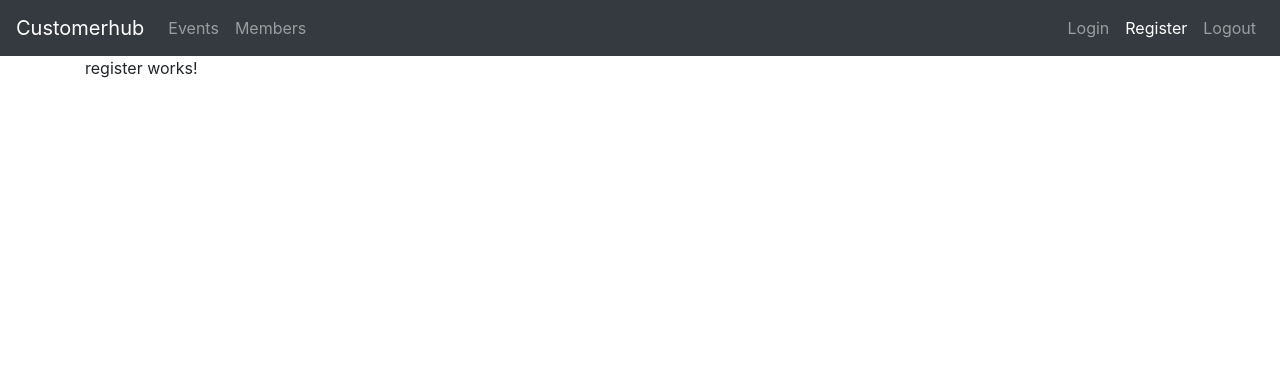
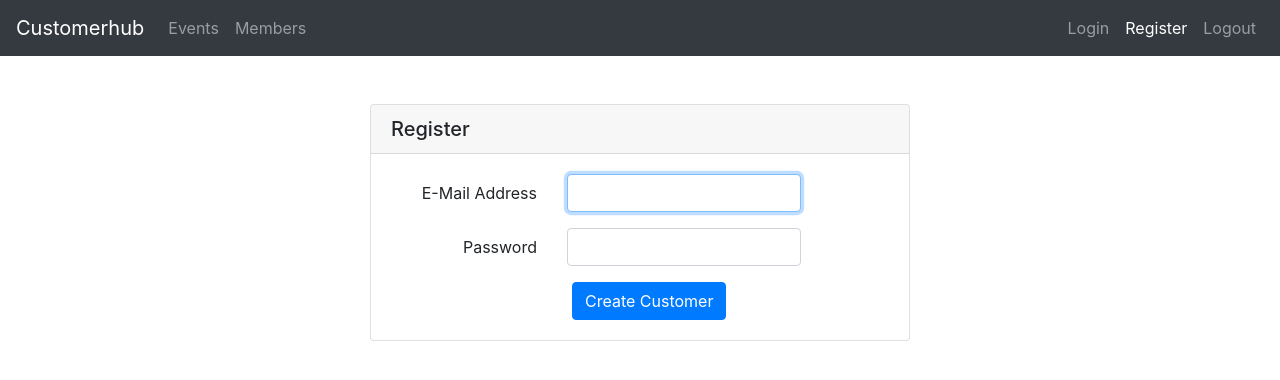
Before and after one commit to kumaruidivloper/Login-NGXS-CRUD-App, an Angular app: page /register in a window 1280 px wide. Shown: the top 380 px of the page. Built offline with nearby package versions, Linux system fonts and the light colour scheme.

Commit message:
Register-Form-Done

```diff
--- a/src/app/app.module.ts
+++ b/src/app/app.module.ts
@@ -1,5 +1,6 @@
 import { BrowserModule } from '@angular/platform-browser';
 import { NgModule } from '@angular/core';
+import { FormsModule } from '@angular/forms';
 
 import { AppRoutingModule } from './app-routing.module';
 import { AppComponent } from './app.component';
@@ -16,7 +17,8 @@ import { CustomerComponent } from './features/customer/customer.component';
   ],
   imports: [
     BrowserModule,
-    AppRoutingModule
+    AppRoutingModule,
+    FormsModule
   ],
   providers: [],
   bootstrap: [AppComponent]
--- a/src/app/features/register/register.component.html
+++ b/src/app/features/register/register.component.html
@@ -1,3 +1,45 @@
-<p>
-  register works!
-</p>
+<div class="row pt-5">
+  <div class="col-md-6 mx-auto">
+    <div class="card">
+        <div class="card-header">
+          <h5 class="mb-0">Register</h5>
+        </div>
+        <div class="card-body">
+            <form action="" method="">
+                <div class="form-group row">
+                    <label for="email_address" class="col-md-4 col-form-label text-md-right">E-Mail Address</label>
+                    <div class="col-md-6">
+                        <input [(ngModel)]="registerUserData.email"   type="text" id="email_address" class="form-control" name="email" required="" autofocus="">
+                    </div>
+                </div>
+
+                <div class="form-group row">
+                    <label for="password" class="col-md-4 col-form-label text-md-right">Password</label>
+                    <div class="col-md-6">
+                        <input type="password" [(ngModel)]="registerUserData.password" id="password" class="form-control" name="password" required="">
+                    </div>
+                </div>
+
+                <!-- <div class="form-group row">
+                    <div class="col-md-6 offset-md-4">
+                        <div class="checkbox">
+                            <label>
+                                <input type="checkbox" name="remember"> Remember Me
+                            </label>
+                        </div>
+                    </div>
+                </div> -->
+
+                <div class="col-md-6 offset-md-4">
+                    <button (click)="registerUser()" type="button" class="btn btn-primary">
+                        Create Customer
+                    </button>
+                    <!-- <a href="#" class="btn btn-link">
+                        Forgot Your Password?
+                    </a> -->
+                </div>
+        </form></div>
+
+    </div>
+</div>
+</div>
--- a/src/app/features/register/register.component.ts
+++ b/src/app/features/register/register.component.ts
@@ -1,4 +1,5 @@
 import { Component, OnInit } from '@angular/core';
+import { Router } from '@angular/router';
 
 @Component({
   selector: 'app-register',
@@ -7,9 +8,15 @@ import { Component, OnInit } from '@angular/core';
 })
 export class RegisterComponent implements OnInit {
 
-  constructor() { }
+  public registerUserData = {};
+
+  constructor(private router: Router) { }
 
   ngOnInit() {
   }
 
+  registerUser() {
+    console.log(this.registerUserData);
+  }
+
 }
```
